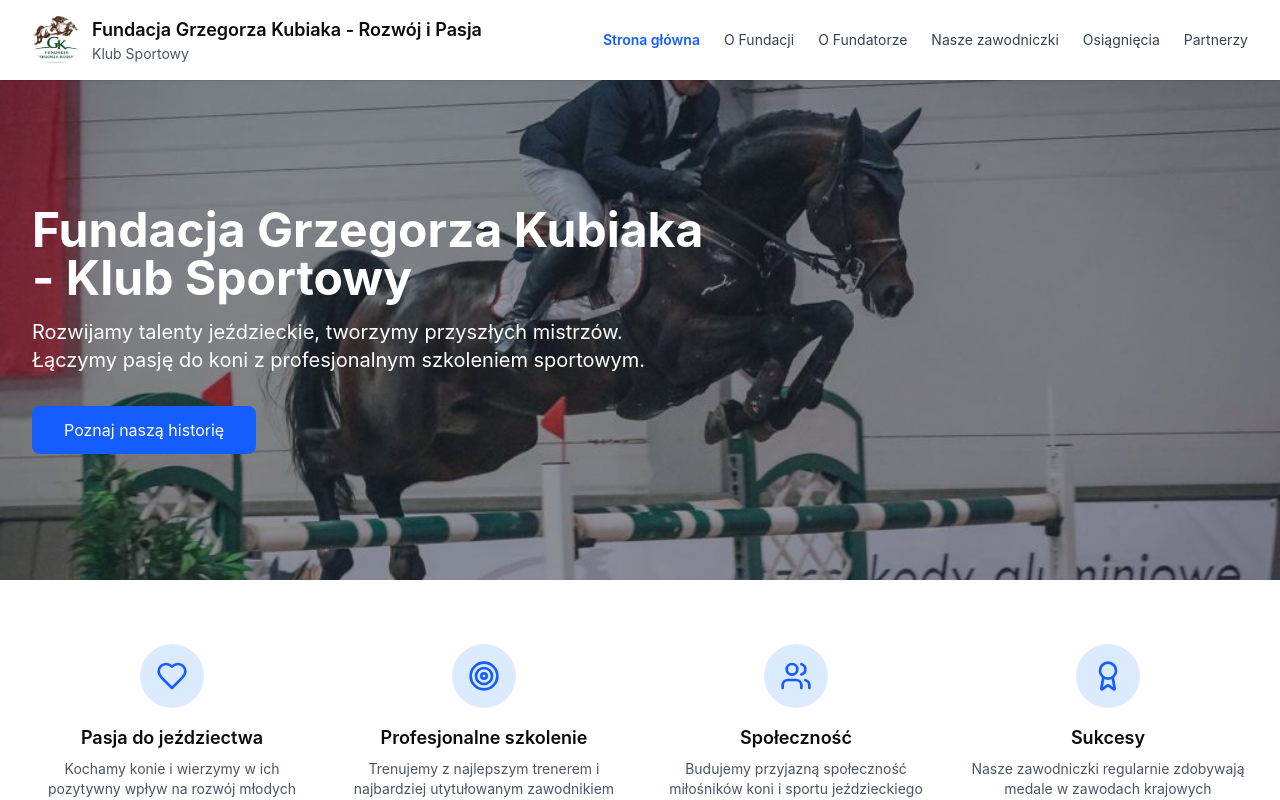
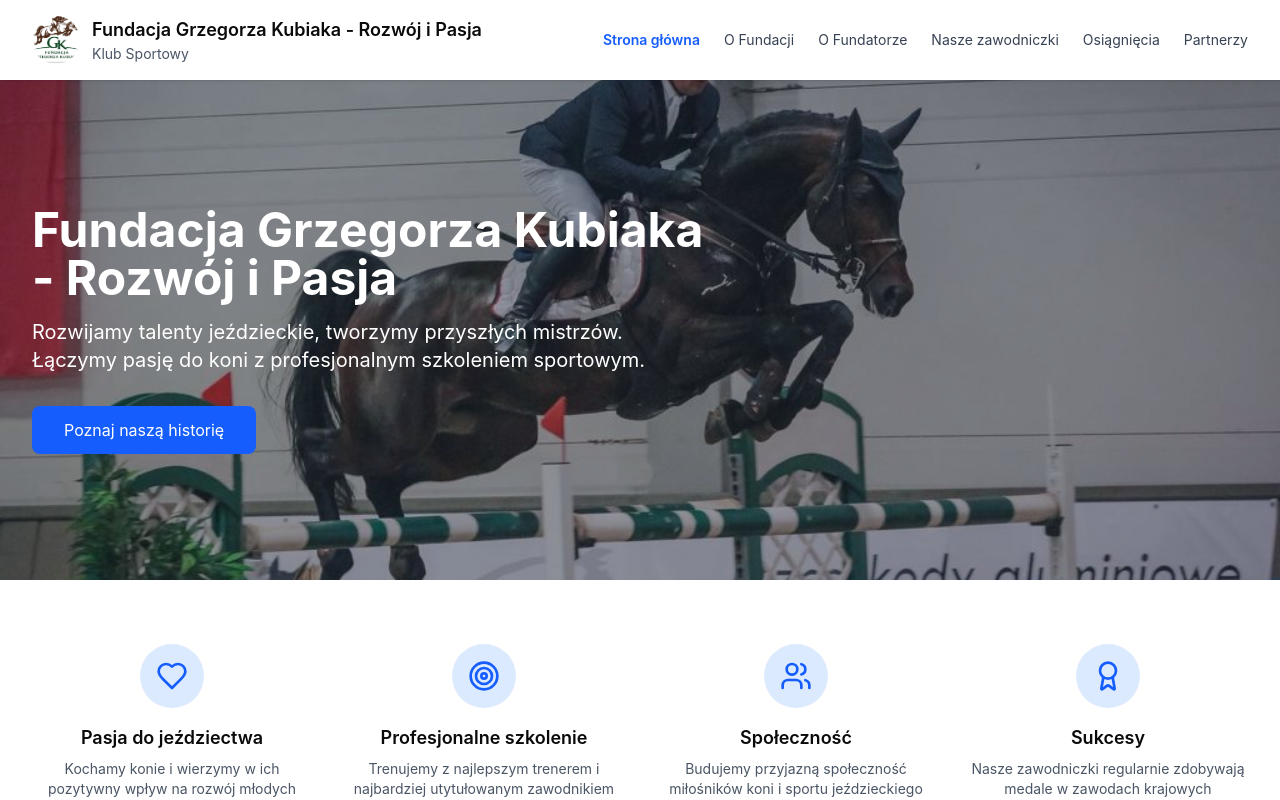
Before and after one commit to MiresPL/fundacja_grzegorza_kubiaka, a React (Vite) app: page / in a window 1280 px wide. Shown: the top 800 px of the page. Built offline with nearby package versions, Linux system fonts and the light colour scheme.

Commit message:
poprawka tekstu

```diff
--- a/src/app/pages/Home.tsx
+++ b/src/app/pages/Home.tsx
@@ -14,7 +14,7 @@
         <div className="relative max-w-7xl mx-auto px-4 sm:px-6 lg:px-8 h-full flex items-center">
           <div className="text-white max-w-2xl">
             <h1 className="text-4xl md:text-5xl font-bold mb-4">
-              Fundacja Grzegorza Kubiaka - Klub Sportowy
+              Fundacja Grzegorza Kubiaka - Rozwój i Pasja
             </h1>
             <p className="text-xl mb-8">
               Rozwijamy talenty jeździeckie, tworzymy przyszłych mistrzów.
```
